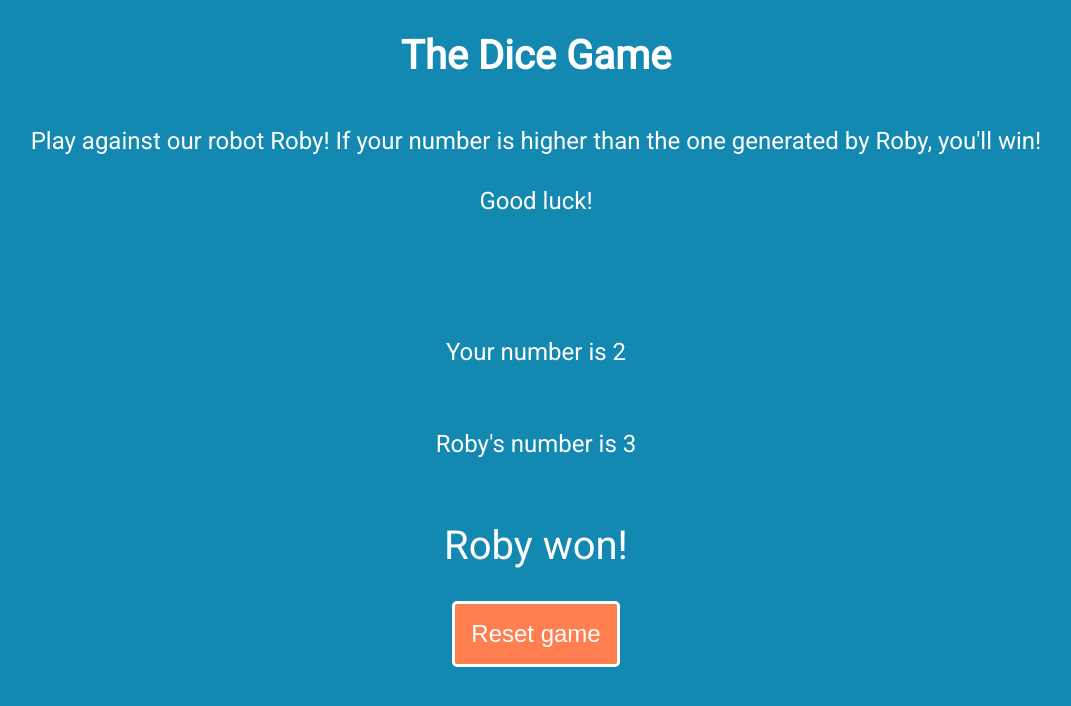
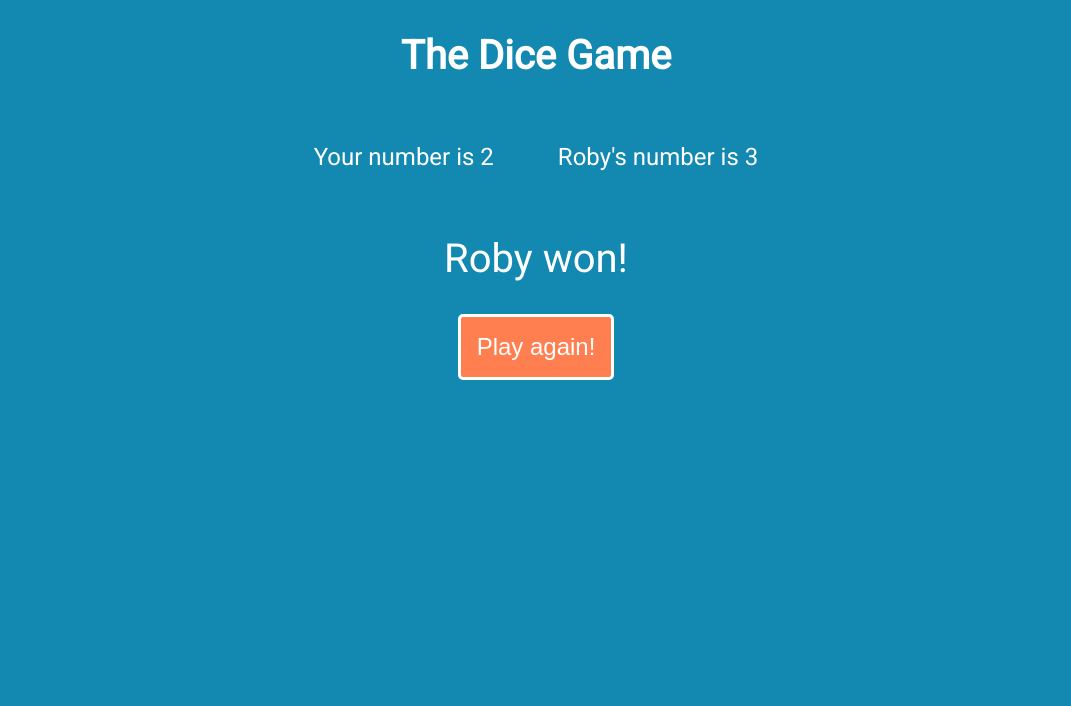
Before and after one commit to Micaela87/js-mail-dadi, a plain HTML site: page public/view/dice.html in a window 1280 px wide. Both pictures are taken after a click on the button "Click me to generate a random number!". Shown: the whole page, without its empty margins (104-1175 px from the left). Drawn offline with Linux system fonts and the light colour scheme.

Commit message:
dice game done even better

```diff
--- a/public/js/dice.js
+++ b/public/js/dice.js
@@ -1,7 +1,9 @@
 // generate and confront two random numbers; the highest wins
 
 // selects HTML elements
+const containerToPlay = document.querySelector('.first-container'); // container which stores the rules of the game
 const buttonToPlay = document.querySelector('.generate-number'); // button to be clicked to play
+const containerForResults = document.querySelector('.second-container'); // container which stores the results
 const userResult = document.querySelector('.user-number'); // div to display user number
 const computerResult = document.querySelector('.roby-number'); // div to display computer number
 const finalResult = document.querySelector('.result'); // div to display the winner
@@ -17,9 +19,6 @@ const generateRandomNumber = () => {
     const computerNumber = Math.floor(Math.random() * 6) + 1;
     computerResult.innerHTML += ` ${computerNumber}`;
 
-    // displays winner
-    finalResult.style.display = 'block';
-
     // checks user number against computer number
     if (userNumber > computerNumber) {
         finalResult.innerHTML = 'You won!';
@@ -29,9 +28,11 @@ const generateRandomNumber = () => {
         finalResult.innerHTML = 'Same number! You both won!';
     }
 
-    // hides buttonToPlay
-    buttonToPlay.classList.add('inactive');
-    buttonToReset.classList.remove('inactive');
+    // hides first container
+    containerToPlay.classList.add('inactive');
+
+    // displays results and the button to reset the game
+    containerForResults.classList.remove('inactive');
 
 }
 
@@ -39,9 +40,8 @@ const generateRandomNumber = () => {
 const resetGame = () => {
     userResult.innerHTML = 'Your number is';
     computerResult.innerHTML = 'Roby\'s number is';
-    finalResult.style.display = 'none';
-    buttonToPlay.classList.remove('inactive');
-    buttonToReset.classList.add('inactive');
+    containerForResults.classList.add('inactive');
+    containerToPlay.classList.remove('inactive');
 }
 
 // adds click event on buttons
--- a/public/resources/css/dice.css
+++ b/public/resources/css/dice.css
@@ -6,7 +6,7 @@
 
 body {
     font-family: 'Roboto', sans-serif;
-    font-size: 10px;
+    font-size: 62.5%;
     background-color: #1389b2;
     color: white;
     text-align: center;
@@ -23,6 +23,10 @@ span {
     padding: 1rem 0;
 }
 
+img {
+    width: 18rem;
+}
+
 button {
     background-color: coral;
     border: 3px solid white;
@@ -33,13 +37,18 @@ button {
     cursor: pointer;
 }
 
+.flex-container {
+    display: flex;
+    width: 100%;
+    justify-content: center;
+}
+
 .user-number, .roby-number, .result {
-    padding: 2rem 0;
+    padding: 2rem 2rem;
     font-size: 1.5rem;
 }
 
 .result {
-    display: none;
     font-size: 2.5rem;
 }
 
@@ -48,5 +57,5 @@ button {
 }
 
 .inactive {
-    visibility: hidden;
+    display: none;
 }
--- a/public/view/dice.html
+++ b/public/view/dice.html
@@ -12,19 +12,27 @@
 </head>
 <body>
     <h1>The Dice Game</h1>
-    <span>Play against our robot Roby! If your number is higher than the one generated by Roby, you'll win!</span>
+    <div class="first-container">
+        <span>Play against our robot Roby!</span>
+        <img src="../resources/img/roby.jpg" alt="roby the robot">
+        <span>Generate a random number. If it's higher than the one generated by Roby, you'll win!</span>
         <span>Good luck!</span>
         <button class="generate-number">Click me to generate a random number!</button>
+    </div>
+    <div class="second-container inactive">
+        <div class="flex-container">
             <div class="user-number">
                 Your number is
             </div>
             <div class="roby-number">
                 Roby's number is
             </div>
+        </div>
         <div class="result">
 
         </div>
-    <button class="reset-game inactive">Reset game</button>
+        <button class="reset-game">Play again!</button>
+    </div>
     <script src="../js/dice.js" type="text/javascript"></script>
 </body>
 </html>
```
Also changed, not shown: public/resources/img/roby.jpg (added). Lines whose indentation alone changed are shown as unchanged.
